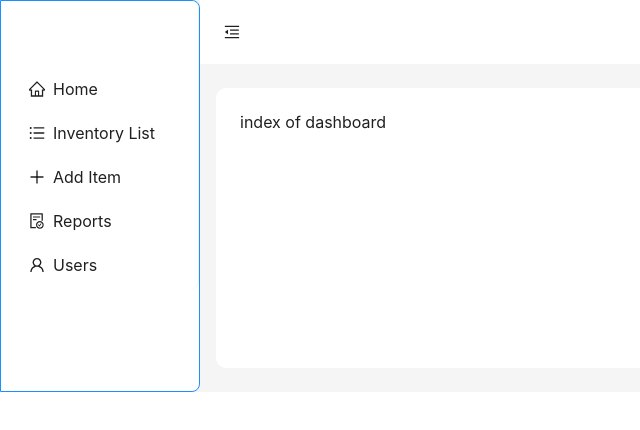
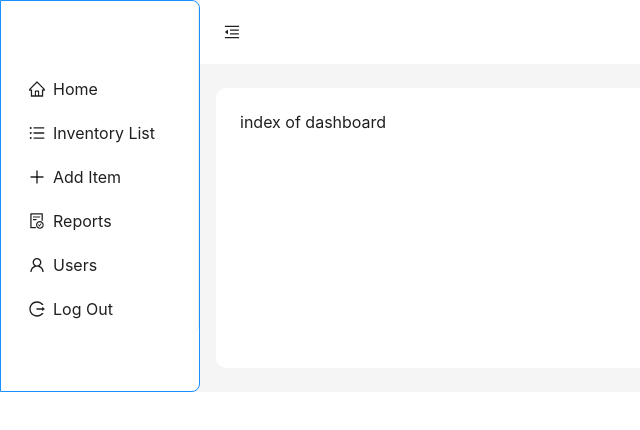
Before and after one commit to afaankhawaja/inventory-frontend, a React (Vite) app: page / in a window 1280 px wide. Shown: the top 430 px of the page, without its empty margins (0-640 px from the left). Built offline with nearby package versions, Linux system fonts and the light colour scheme; sample sign-in values are in the browser's storage.

Commit message:
added logout button

```diff
--- a/src/Layout/components/HomeLayout.tsx
+++ b/src/Layout/components/HomeLayout.tsx
@@ -2,6 +2,7 @@ import React, { useState } from "react";
 import {
   FileDoneOutlined,
   HomeOutlined,
+  LogoutOutlined,
   MenuFoldOutlined,
   MenuUnfoldOutlined,
   PlusOutlined,
@@ -38,7 +39,11 @@ const HomeLayout: React.FC = () => {
           mode="inline"
           defaultSelectedKeys={["1"]}
           onClick={({ key }) => {
-            navigate(key);
+            if (key === "logout") {
+              localStorage.removeItem("access_token");
+              localStorage.removeItem("refresh_token");
+              navigate("/signin");
+            } else navigate(key);
           }}
           items={[
             {
@@ -65,6 +70,11 @@ const HomeLayout: React.FC = () => {
               key: "/users",
               icon: <UserOutlined />,
               label: "Users",
+            },
+            {
+              key: "logout",
+              icon: <LogoutOutlined />,
+              label: "Log Out",
             },
           ]}
         />
--- a/src/SignIn/components/SignInForm.tsx
+++ b/src/SignIn/components/SignInForm.tsx
@@ -132,7 +132,7 @@ const SignInForm: React.FC = () => {
         localStorage.setItem("access_token", data.signin.access_token);
         localStorage.setItem("refresh_token", data.signin.refresh_token);
         alert("Login Successful!");
-        navigate("/home");
+        navigate("/");
       }
     },
     onError: (error) => {
```
